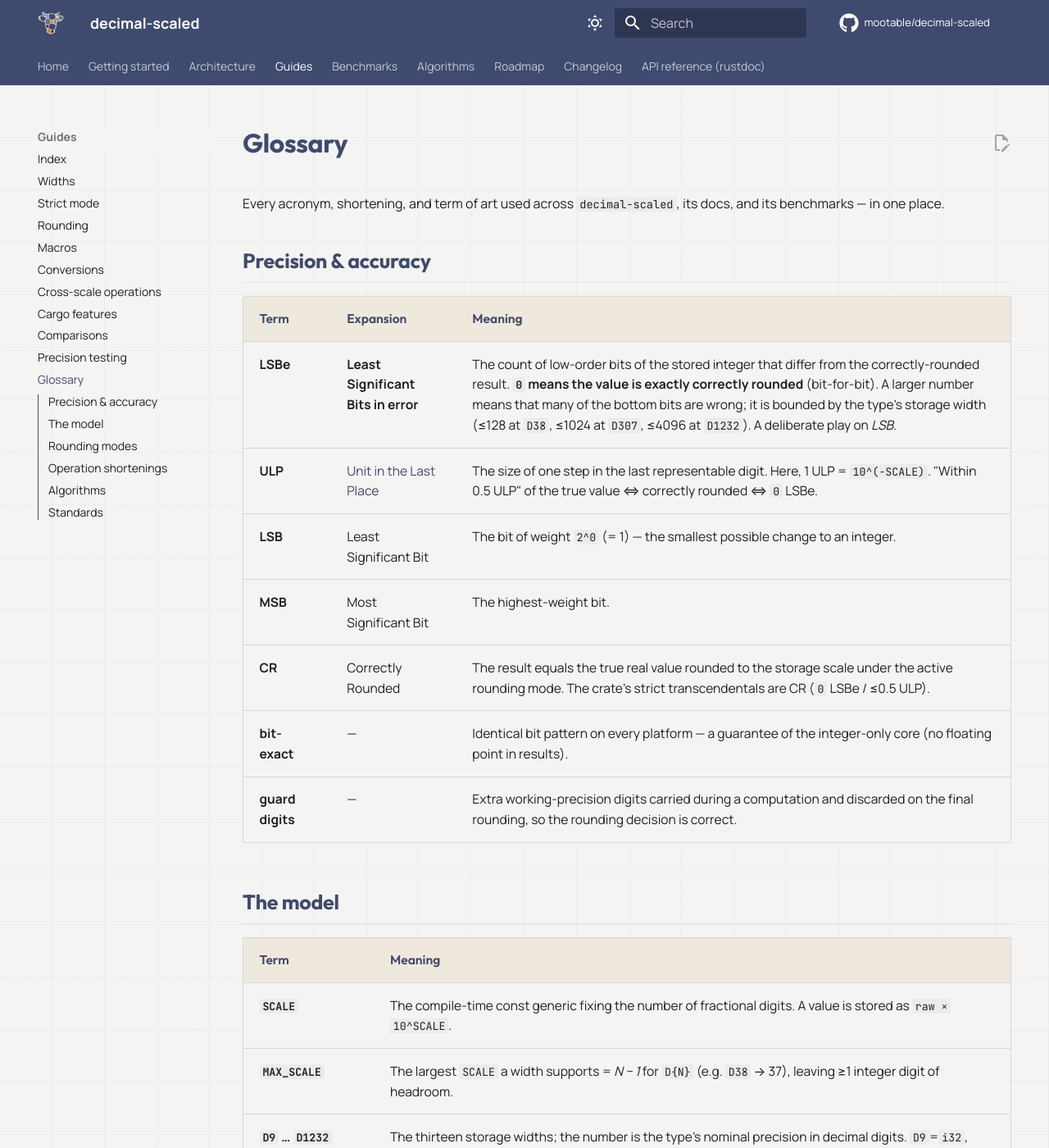
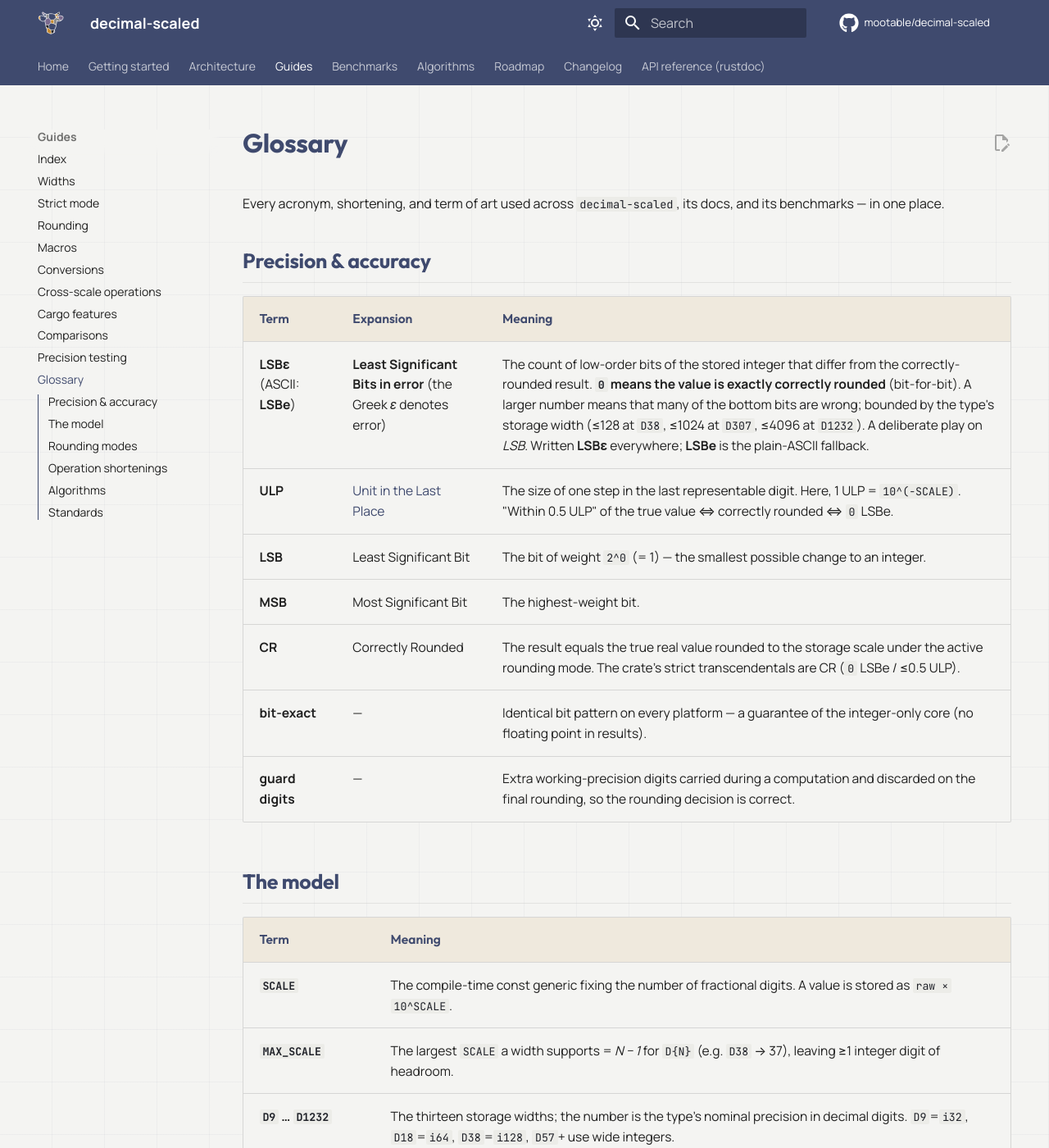
Before and after one commit to mootable/decimal-scaled, an MkDocs documentation site: the page built from docs/glossary.md, in a window 1280 px wide and 1400 px high. Shown: the whole window at 82% size. Built offline with MkDocs 1.6.1 and Material for MkDocs 9.7.7, drawn with Linux system fonts in a browser that asks for light colours; comment, search, counter and statistics services are not loaded; some of the changed text lies outside the part shown.

Commit message:
docs: use LSBε (Greek epsilon) for the precision metric; ASCII LSBe noted in glossary

```diff
--- a/docs/glossary.md
+++ b/docs/glossary.md
@@ -7,7 +7,7 @@ its docs, and its benchmarks — in one place.
 
 | Term | Expansion | Meaning |
 |------|-----------|---------|
-| **LSBe** | **Least Significant Bits in error** | The count of low-order bits of the stored integer that differ from the correctly-rounded result. **`0` means the value is exactly correctly rounded** (bit-for-bit). A larger number means that many of the bottom bits are wrong; it is bounded by the type's storage width (≤128 at `D38`, ≤1024 at `D307`, ≤4096 at `D1232`). A deliberate play on *LSB*. |
+| **LSBε** (ASCII: **LSBe**) | **Least Significant Bits in error** (the Greek *ε* denotes error) | The count of low-order bits of the stored integer that differ from the correctly-rounded result. **`0` means the value is exactly correctly rounded** (bit-for-bit). A larger number means that many of the bottom bits are wrong; bounded by the type's storage width (≤128 at `D38`, ≤1024 at `D307`, ≤4096 at `D1232`). A deliberate play on *LSB*. Written **LSBε** everywhere; **LSBe** is the plain-ASCII fallback. |
 | **ULP** | [Unit in the Last Place](https://en.wikipedia.org/wiki/Unit_in_the_last_place) | The size of one step in the last representable digit. Here, 1 ULP = `10^(-SCALE)`. "Within 0.5 ULP" of the true value ⇔ correctly rounded ⇔ `0` LSBe. |
 | **LSB** | Least Significant Bit | The bit of weight `2^0` (= 1) — the smallest possible change to an integer. |
 | **MSB** | Most Significant Bit | The highest-weight bit. |
```
Also changed, not shown: other parts of docs/glossary.md (+1 -1 lines), README.md (+4 -4 lines).
